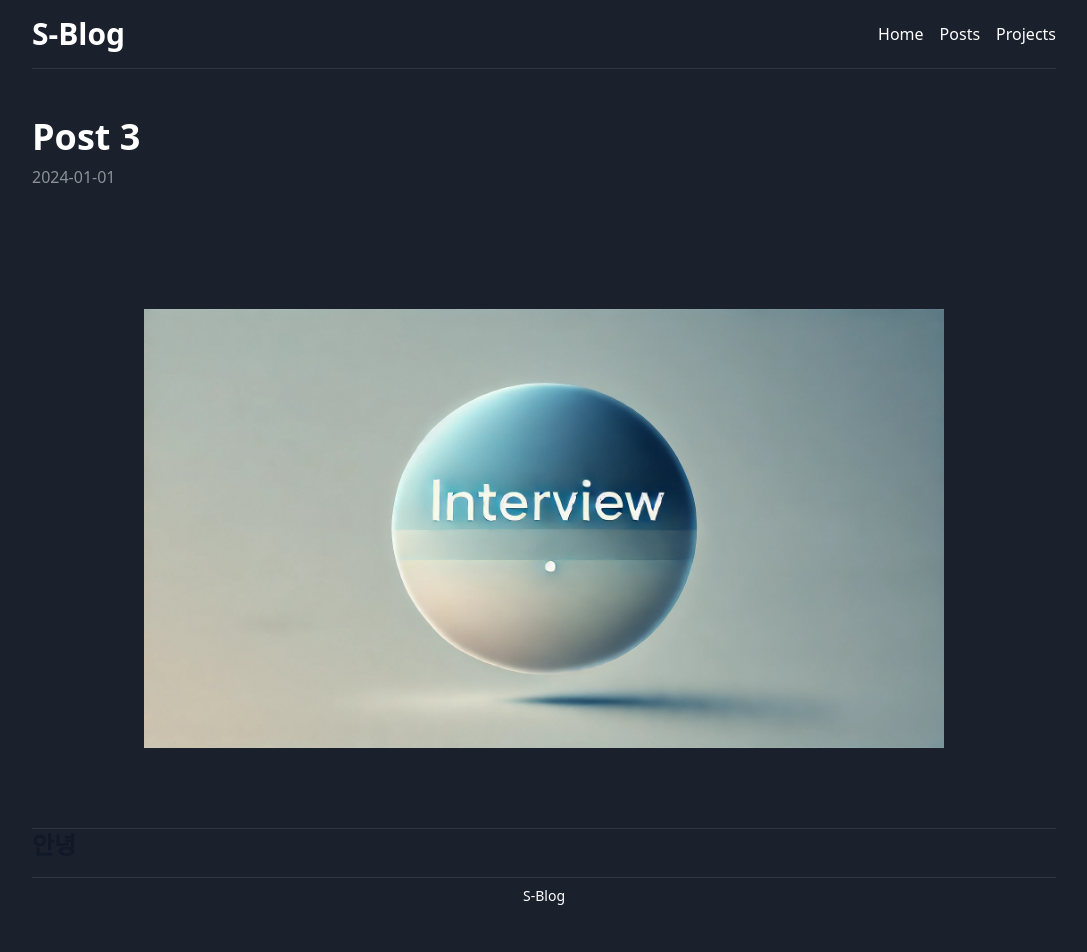
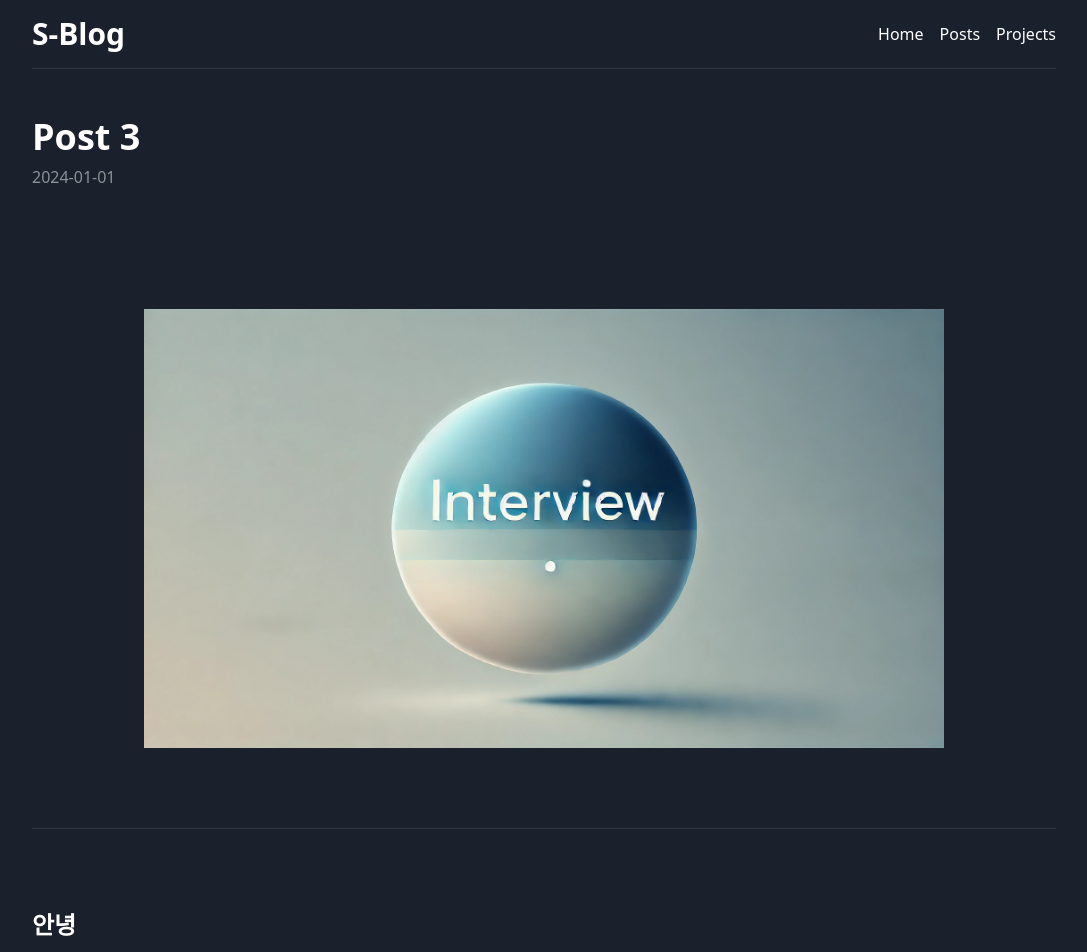
Before and after one commit to leesh7048/blog, a Next.js app in the folder s-blog/: page /posts/interview in a window 1280 px wide. Shown: the top 952 px of the page, without its empty margins (96-1183 px from the left). Before the commit the page ends 922 px from the top, so only its background shows below. Built offline with nearby package versions, Linux system fonts and the light colour scheme.

Commit message:
feat: 마크다운 스타일 추가

```diff
--- a/s-blog/src/components/MarkdownViewer.tsx
+++ b/s-blog/src/components/MarkdownViewer.tsx
@@ -4,7 +4,10 @@ import remarkGfm from "remark-gfm";
 
 export default function MarkdownViewer({ content }: { content: string }) {
   return (
-    <ReactMarkdown className="prose " remarkPlugins={[remarkGfm]}>
+    <ReactMarkdown
+      className="prose prose-invert py-20"
+      remarkPlugins={[remarkGfm]}
+    >
       {content}
     </ReactMarkdown>
   );
```
